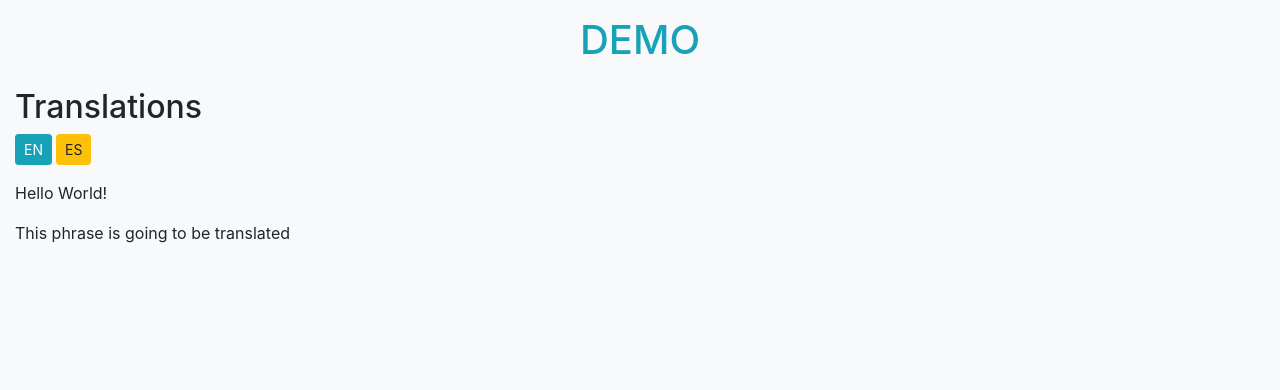
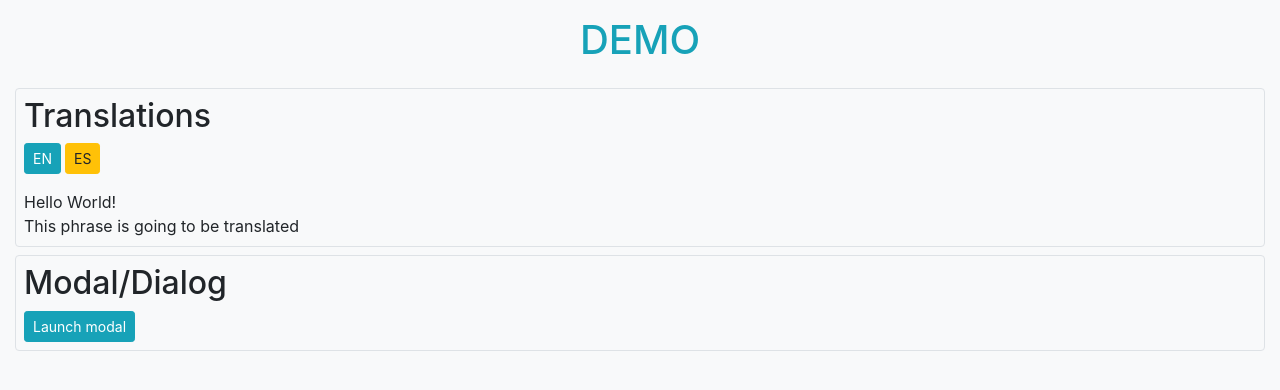
Before and after one commit to alsorcam/starter-react, a React (Create React App) app: page /demo in a window 1280 px wide. Shown: the top 390 px of the page. Built offline with nearby package versions, Linux system fonts and the light colour scheme.

Commit message:
feat(modal): Developing modal functionality

```diff
--- a/package.json
+++ b/package.json
@@ -6,6 +6,7 @@
     "bootstrap": "^4.3.1",
     "i18next": "^15.1.1",
     "react": "^16.8.6",
+    "react-bootstrap": "^1.0.0-beta.8",
     "react-dom": "^16.8.6",
     "react-i18next": "^10.9.0",
     "react-router-dom": "^5.0.0",
--- a/public/index.html
+++ b/public/index.html
@@ -24,6 +24,7 @@
   <body>
     <noscript>You need to enable JavaScript to run this app.</noscript>
     <div id="root"></div>
+    <div id="modal"></div>
     <!--
       This HTML file is a template.
       If you open it directly in the browser, you will see an empty page.
--- /dev/null
+++ b/src/assets/css/styles.css
@@ -0,0 +1,9 @@
+.full-page {
+  min-height: 100vh;
+}
+.demo-section {
+  padding: 0.5rem !important;
+  border-radius: 0.25rem !important;
+  border: 1px solid #dee2e6 !important;
+  margin-top: 0.5rem !important;
+}
--- a/src/assets/styles.css
+++ /dev/null
@@ -1,3 +0,0 @@
-.full-page {
-  min-height: 100vh;
-}
--- a/src/demo/Demo.js
+++ b/src/demo/Demo.js
@@ -1,11 +1,13 @@
 import React from 'react';
 import Translations from './Translations'
+import ModalDialog from './ModalDialog'
 
 function Demo() {
   return (
     <div id="Demo" className="full-page container-fluid bg-light">
       <h1 className="d-flex justify-content-center py-3 text-info">DEMO</h1>
       <Translations />
+      <ModalDialog />
     </div>
   );
 }
--- /dev/null
+++ b/src/demo/ModalDialog.js
@@ -0,0 +1,14 @@
+import React from 'react';
+
+function ModalDialog() {
+  return (
+    <div className="demo-section">
+      <h2>Modal/Dialog</h2>
+      <div className="d-flex">
+        <button className="btn btn-sm btn-info">Launch modal</button>
+      </div>
+    </div>
+  );
+}
+
+export default ModalDialog;
--- a/src/demo/Translations.js
+++ b/src/demo/Translations.js
@@ -11,8 +11,8 @@ function Translations({ t, i18n }) {
         <button className="btn btn-sm btn-warning" onClick={() => i18n.changeLanguage('es')}>ES</button>
       </div>
       <div className="d-flex flex-column mt-3">
-        <p>{t('demo.helloWorld')}</p>
-        <p>{t('demo.phrase')}</p>
+        <span>{t('demo.helloWorld')}</span>
+        <span>{t('demo.phrase')}</span>
       </div>
     </div>
   );
--- a/src/index.js
+++ b/src/index.js
@@ -3,9 +3,9 @@ import ReactDOM from 'react-dom';
 import { Route, BrowserRouter as Router, Switch } from 'react-router-dom';
 
 import 'bootstrap/dist/css/bootstrap.css';
-import './assets/styles.css';
+import './assets/css/styles.css';
 import './index.css';
-import './i18n';
+import './shared/services/i18n';
 import * as serviceWorker from './serviceWorker';
 
 import App from './App';
--- a/src/i18n.js
+++ b/src/shared/services/i18n.js
@@ -1,8 +1,8 @@
 import i18n from 'i18next';
 import { initReactI18next } from 'react-i18next';
 
-import es from './assets/i18n/es.json';
-import en from './assets/i18n/en.json';
+import es from '../../assets/i18n/es.json';
+import en from '../../assets/i18n/en.json';
 
 i18n
   .use(initReactI18next) // passes i18n down to react-i18next
```
Also changed, not shown: src/shared/components/Modal.js (added, +66 -0 lines), 1 other file (tests, documents, lock files or other folders).
